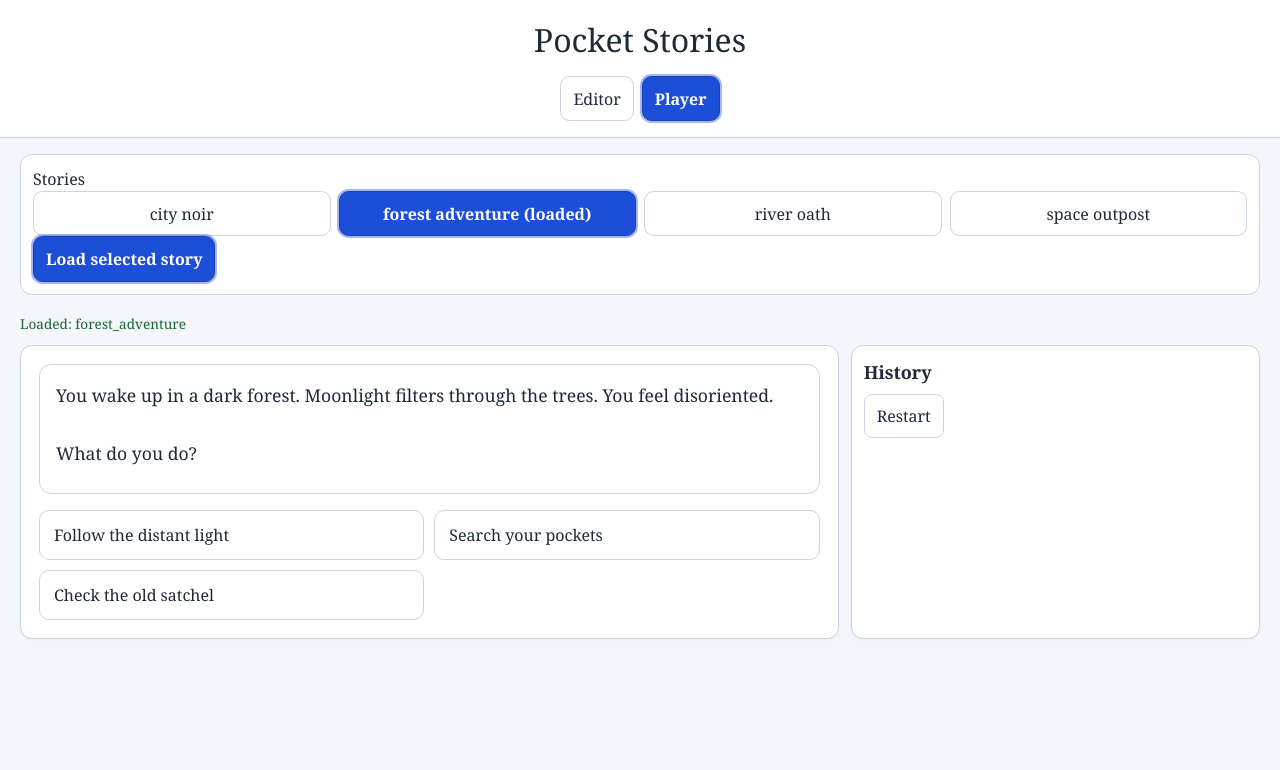
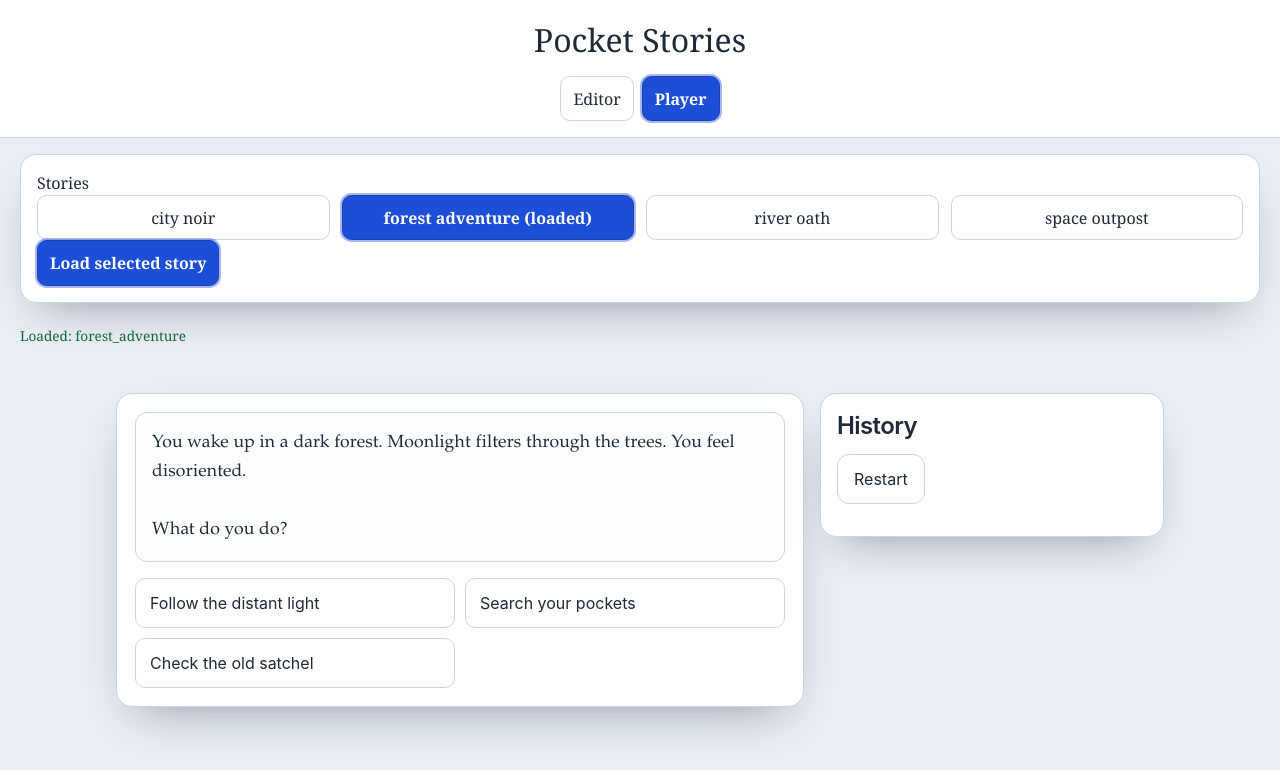
Before and after one commit to Jcube101/pocket-stories, a React (Vite) app: page / in a window 1280 px wide. Both pictures are taken after a click on the button "Player". Shown: the top 770 px of the page. Built offline with nearby package versions, Linux system fonts and the light colour scheme.

Commit message:
Refresh player design tokens and portrait layout

```diff
--- a/src/components/PlayerView.tsx
+++ b/src/components/PlayerView.tsx
@@ -1,15 +1,5 @@
-import { AnimatePresence, motion } from 'framer-motion';
 import { useEffect, useState } from 'react';
 import { parseStoryEffect, type StoryData } from '../lib/storyValidator';
-
-const playerMotion = {
-  timing: {
-    passage: 0.3,
-    choiceList: 0.22,
-    choiceItem: 0.18,
-  },
-  ease: [0.22, 1, 0.36, 1] as const,
-};
 
 type PlayerViewProps = {
   storyData: StoryData | null;
@@ -48,12 +38,12 @@ export function PlayerView({ storyData, loading, error }: PlayerViewProps) {
     setHistory([]);
   }, [storyData]);
 
-  if (loading) return <p className="text-slate-500 dark:text-slate-300">Loading story…</p>;
-  if (error) return <p className="text-red-600 dark:text-red-400">{error}</p>;
-  if (!storyData) return <p className="text-slate-500 dark:text-slate-300">Load a story to start playing.</p>;
+  if (loading) return <p className="player-control text-player-muted">Loading story…</p>;
+  if (error) return <p className="player-control text-red-600 dark:text-red-400">{error}</p>;
+  if (!storyData) return <p className="player-control text-player-muted">Load a story to start playing.</p>;
 
   const passage = storyData.passages[currentPassage];
-  if (!passage) return <p className="text-red-600 dark:text-red-400">Current passage not found.</p>;
+  if (!passage) return <p className="player-control text-red-600 dark:text-red-400">Current passage not found.</p>;
 
   const evalCondition = (condition: string) => {
     try {
@@ -85,36 +75,23 @@ export function PlayerView({ storyData, loading, error }: PlayerViewProps) {
   const visibleChoices = (passage.choices ?? []).filter((choice) => !choice.condition || evalCondition(choice.condition));
 
   return (
-    <section className="grid grid-cols-1 gap-3 lg:grid-cols-[2fr_1fr]">
-      <div id="passage-container" className="rounded-xl border border-slate-300 bg-white p-3 text-slate-800 shadow-sm dark:border-slate-700 dark:bg-slate-900 dark:text-slate-100">
-        <AnimatePresence mode="wait">
-          <motion.div
-            key={currentPassage}
-            initial={{ opacity: 0, y: 8 }}
-            animate={{ opacity: 1, y: 0 }}
-            exit={{ opacity: 0, y: -6 }}
-            transition={{ duration: playerMotion.timing.passage, ease: playerMotion.ease }}
-          >
-            <div id="passage-text" className="mb-3 whitespace-pre-wrap rounded-lg border border-slate-300 bg-slate-50 p-3 leading-relaxed text-slate-800 dark:border-slate-700 dark:bg-slate-800/60 dark:text-slate-100">
+    <section className="player-layout">
+      <div id="passage-container" className="card border-player-border bg-player-surface-elevated p-playerLg text-player-text">
+        <div key={currentPassage}>
+            <div id="passage-text" className="passage-text mb-playerMd rounded-xl border border-player-border bg-player-surface p-playerLg text-player-text">
               {passage.text.trim()}
             </div>
-            <motion.div
+            <div
               id="choices"
-              className="grid grid-cols-1 gap-2 sm:grid-cols-2"
-              initial={{ opacity: 0 }}
-              animate={{ opacity: 1 }}
-              transition={{ duration: playerMotion.timing.choiceList, ease: playerMotion.ease }}
+              className="choices-grid grid-cols-1 sm:grid-cols-2"
             >
               {visibleChoices.length === 0 ? (
                 <p className="text-slate-500 dark:text-slate-300">No available choices.</p>
               ) : (
                 visibleChoices.map((choice, index) => (
-                  <motion.button
+                  <button
                     key={`${choice.text}-${index}`}
-                    className="min-h-11 rounded-lg border border-slate-300 bg-white px-3 py-2 text-left text-slate-800 transition-colors hover:border-sky-300 hover:bg-slate-50 dark:border-slate-600 dark:bg-slate-950 dark:text-slate-100 dark:hover:border-sky-400 dark:hover:bg-slate-800"
-                    initial={{ opacity: 0, y: 4 }}
-                    animate={{ opacity: 1, y: 0 }}
-                    transition={{ duration: playerMotion.timing.choiceItem, delay: index * 0.03, ease: playerMotion.ease }}
+                    className="player-control min-h-11 rounded-xl border border-player-border bg-player-surface-elevated px-playerMd py-playerSm text-left text-player-text transition-colors hover:border-player-accent hover:bg-player-accent-soft"
                     onClick={() => {
                       if (choice.effect) applyEffect(choice.effect);
                       setHistory((prev: HistoryItem[]) => [...prev, { passage: currentPassage, choiceText: choice.text, target: choice.target }]);
@@ -122,17 +99,16 @@ export function PlayerView({ storyData, loading, error }: PlayerViewProps) {
                     }}
                   >
                     {choice.text}
-                  </motion.button>
+                  </button>
                 ))
               )}
-            </motion.div>
-          </motion.div>
-        </AnimatePresence>
+            </div>
+          </div>
       </div>
-      <aside className="rounded-xl border border-slate-300 bg-white p-3 text-slate-800 shadow-sm dark:border-slate-700 dark:bg-slate-900 dark:text-slate-100">
-        <h3 className="mb-2 text-lg font-semibold">History</h3>
+      <aside className="card border-player-border bg-player-surface-elevated p-playerLg text-player-text">
+        <h3 className="player-heading mb-playerSm text-2xl font-semibold tracking-tight">History</h3>
         <button
-          className="mb-3 min-h-11 rounded-lg border border-slate-300 bg-white px-3 py-2 text-slate-800 transition-colors hover:border-sky-300 hover:bg-slate-50 dark:border-slate-600 dark:bg-slate-950 dark:text-slate-100 dark:hover:border-sky-400 dark:hover:bg-slate-800"
+          className="player-control mb-playerMd min-h-11 rounded-xl border border-player-border bg-player-surface-elevated px-playerMd py-playerSm text-player-text transition-colors hover:border-player-accent hover:bg-player-accent-soft"
           onClick={() => {
             setCurrentPassage('start');
             setVariablesState(normalizeVariables(storyData.variables));
@@ -141,7 +117,7 @@ export function PlayerView({ storyData, loading, error }: PlayerViewProps) {
         >
           Restart
         </button>
-        <ol className="list-decimal space-y-1 pl-5 text-sm text-slate-600 dark:text-slate-300">
+        <ol className="list-decimal space-y-playerSm pl-5 text-sm text-player-muted">
           {history.map((item: HistoryItem, idx: number) => (
             <li key={`${item.passage}-${idx}`}>
               {item.choiceText} → {item.target}
--- a/src/styles/global.css
+++ b/src/styles/global.css
@@ -1185,16 +1185,36 @@ h1 {
 
 :root {
   font-size: 16px;
-  --app-bg: #f4f6fb;
-  --surface-card: #ffffff;
-  --text-primary: #1f2937;
-  --text-muted: #4b5563;
-  --border-subtle: #cbd5e1;
+  --font-player-sans: "Inter", "Avenir Next", "Segoe UI", "Helvetica Neue", Arial, sans-serif;
+  --font-player-serif: "Iowan Old Style", "Palatino Linotype", Palatino, "Book Antiqua", Georgia, serif;
+  --space-1: 0.375rem;
+  --space-2: 0.5rem;
+  --space-3: 0.75rem;
+  --space-4: 1rem;
+  --space-5: 1.25rem;
+  --space-6: 1.5rem;
+  --space-8: 2rem;
+  --space-10: 2.5rem;
+  --radius-card: 1rem;
+  --shadow-card: 0 20px 45px -22px rgba(15, 23, 42, 0.45);
+  --player-bg: #e9eef5;
+  --player-surface: #f8fafc;
+  --player-surface-elevated: #ffffff;
+  --player-text: #1f2937;
+  --player-text-muted: #4b5563;
+  --player-border: #cbd5e1;
+  --player-accent: #2f8f96;
+  --player-accent-soft: #d7edf0;
+  --app-bg: var(--player-bg);
+  --surface-card: var(--player-surface-elevated);
+  --text-primary: var(--player-text);
+  --text-muted: var(--player-text-muted);
+  --border-subtle: var(--player-border);
   --button-bg: #ffffff;
-  --button-text: #1f2937;
-  --button-border: #cbd5e1;
-  --button-hover-bg: #f1f5f9;
-  --button-hover-border: #93c5fd;
+  --button-text: var(--player-text);
+  --button-border: var(--player-border);
+  --button-hover-bg: var(--player-accent-soft);
+  --button-hover-border: var(--player-accent);
 }
 
 * { box-sizing: border-box; }
@@ -1217,27 +1237,28 @@ h1 {
 }
 
 .main-content {
-  padding: 0.75rem;
+  padding: var(--space-3);
   display: flex;
   flex-direction: column;
-  gap: 0.75rem;
+  gap: var(--space-4);
   background: var(--app-bg);
   color: var(--text-primary);
 }
 
 .card {
-  border-radius: 0.75rem;
-  padding: 0.75rem;
+  border-radius: var(--radius-card);
+  padding: var(--space-4);
   background: var(--surface-card);
   color: var(--text-primary);
   border: 1px solid var(--border-subtle);
+  box-shadow: var(--shadow-card);
 }
 
 .story-grid,
 .choices-grid {
   display: grid;
-  gap: 0.5rem;
-  grid-template-columns: repeat(auto-fit, minmax(10rem, 1fr));
+  gap: var(--space-3);
+  grid-template-columns: repeat(auto-fit, minmax(12.5rem, 1fr));
 }
 
 .tab-row {
@@ -1321,16 +1342,25 @@ body {
 
 @media (prefers-color-scheme: dark) {
   :root {
-    --app-bg: #0f172a;
-    --surface-card: #111827;
-    --text-primary: #f3f4f6;
-    --text-muted: #cbd5e1;
-    --border-subtle: #334155;
-    --button-bg: #0b1220;
-    --button-text: #f3f4f6;
-    --button-border: #475569;
-    --button-hover-bg: #172133;
-    --button-hover-border: #60a5fa;
+    --shadow-card: 0 28px 52px -26px rgba(2, 6, 23, 0.85);
+    --player-bg: #0f1720;
+    --player-surface: #161f2b;
+    --player-surface-elevated: #1b2734;
+    --player-text: #edf2f7;
+    --player-text-muted: #b0bdcc;
+    --player-border: #334155;
+    --player-accent: #73c5c9;
+    --player-accent-soft: #1d3b47;
+    --app-bg: var(--player-bg);
+    --surface-card: var(--player-surface-elevated);
+    --text-primary: var(--player-text);
+    --text-muted: var(--player-text-muted);
+    --border-subtle: var(--player-border);
+    --button-bg: #13202d;
+    --button-text: var(--player-text);
+    --button-border: var(--player-border);
+    --button-hover-bg: #1e3142;
+    --button-hover-border: var(--player-accent);
   }
 
   body,
@@ -1349,14 +1379,32 @@ body {
 .player-layout {
   display: grid;
   grid-template-columns: 1fr;
-  gap: 0.75rem;
+  gap: var(--space-4);
+  align-items: start;
+  width: min(68rem, 100%);
+  margin: 0 auto;
+  padding: var(--space-5) var(--space-3) var(--space-8);
+  min-height: calc(100vh - 9.5rem);
 }
 
-.passage-text { white-space: pre-wrap; line-height: 1.5; }
+.passage-text {
+  white-space: pre-wrap;
+  line-height: 1.82;
+  font-family: var(--font-player-serif);
+  font-size: clamp(1.02rem, 0.95rem + 0.3vw, 1.2rem);
+  letter-spacing: 0.01em;
+}
+
+.player-heading,
+.player-control,
+.choices-grid button {
+  font-family: var(--font-player-sans);
+}
 
 @media (min-width: 900px) {
   .player-layout { grid-template-columns: 2fr 1fr; }
-  .main-content { padding: 1rem 1.25rem; }
+  .main-content { padding: var(--space-4) var(--space-5); }
+  .player-layout { padding: var(--space-8) var(--space-5) var(--space-10); }
 }
 
 /* Sidebar collapse + responsive layout sync (React + legacy classes) */
--- a/tailwind.config.js
+++ b/tailwind.config.js
@@ -2,7 +2,37 @@
 export default {
   content: ['./src/**/*.{ts,tsx}'],
   theme: {
-    extend: {},
+    extend: {
+      colors: {
+        player: {
+          bg: 'var(--player-bg)',
+          surface: 'var(--player-surface)',
+          elevated: 'var(--player-surface-elevated)',
+          border: 'var(--player-border)',
+          text: 'var(--player-text)',
+          muted: 'var(--player-text-muted)',
+          accent: 'var(--player-accent)',
+          'accent-soft': 'var(--player-accent-soft)',
+        },
+      },
+      spacing: {
+        playerXs: 'var(--space-2)',
+        playerSm: 'var(--space-3)',
+        playerMd: 'var(--space-4)',
+        playerLg: 'var(--space-6)',
+        playerXl: 'var(--space-8)',
+      },
+      fontFamily: {
+        playerSans: 'var(--font-player-sans)',
+        playerSerif: 'var(--font-player-serif)',
+      },
+      borderRadius: {
+        player: 'var(--radius-card)',
+      },
+      boxShadow: {
+        player: 'var(--shadow-card)',
+      },
+    },
   },
   plugins: [],
 };
```
